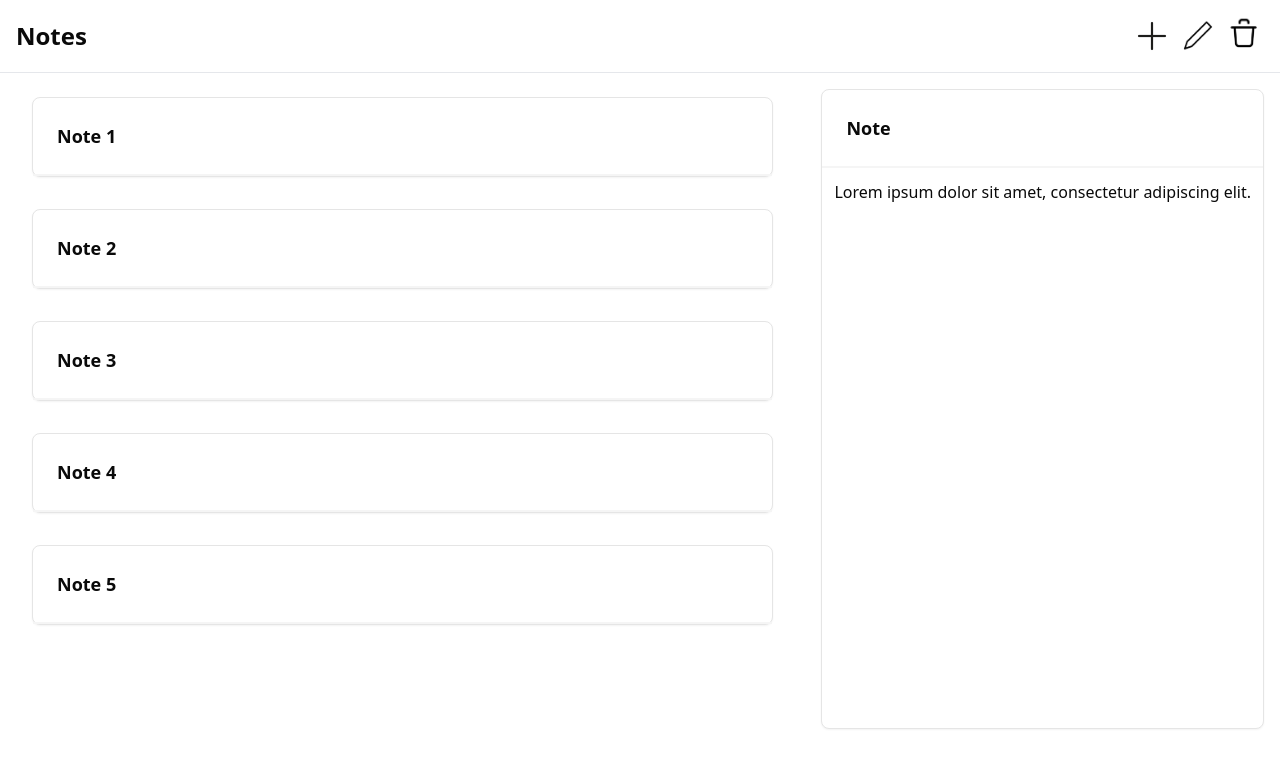
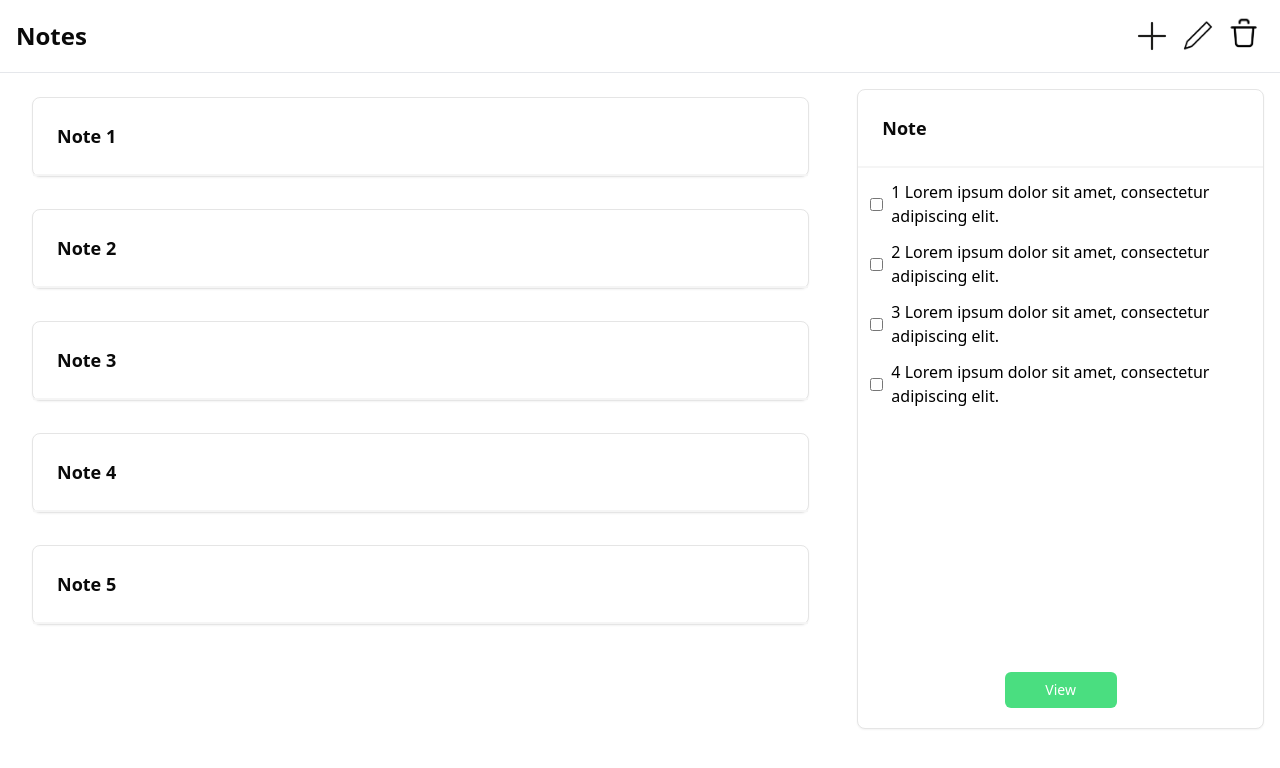
Before and after one commit to darylescode/todo-app, a React (Vite) app in the folder client/: page / in a window 1280 px wide. Shown: the top 768 px of the page. Built offline with nearby package versions, Linux system fonts and the light colour scheme.

Commit message:
Add todo list functionality to NotePreview component and create todoData constant

```diff
--- a/client/src/components/notes/NotePreview.tsx
+++ b/client/src/components/notes/NotePreview.tsx
@@ -1,18 +1,61 @@
-import { useParams } from "react-router";
+import { useState } from "react";
+import { useLocation, useNavigate, useParams } from "react-router";
 
 import { Card, CardContent } from "@/shared/components/ui/card";
+import { todoData } from "@/shared/constants/data/todoData";
+import { Button } from "@/shared/components/ui/button";
 import NoteTitle from "./note-tile/NoteTitle";
 
 function NotePreview() {
+  const navigate = useNavigate();
+  const { pathname } = useLocation();
   const params = useParams();
   const id = params?.id || "";
+  const [todo, setTodo] = useState([...todoData]);
+
+  const handleToggleComplete = (uuid: any) => {
+    setTodo((prevTodo) =>
+      prevTodo.map((item) =>
+        item.uuid === uuid ? { ...item, completed: !item.completed } : item
+      )
+    );
+  };
 
   return (
-    <Card className="m-4 sticky top-24 h-[80vh] overflow-y-auto">
+    <Card className="m-4 sticky top-24 flex-[0.5] h-[80vh] overflow-y-auto flex flex-col">
       <NoteTitle text={`Note ${id}`} />
-      <CardContent className="px-3 pt-3 pb-6 text-left whitespace-pre-wrap">
-        <p>Lorem ipsum dolor sit amet, consectetur adipiscing elit.</p>
+      <CardContent className="px-3 pt-3 pb-6 text-left whitespace-pre-wrap h-full">
+        {todo.map((item) => (
+          <div
+            key={item.uuid}
+            className="flex items-center mb-3"
+          >
+            <input
+              type="checkbox"
+              id={`todo-${item.uuid}`}
+              checked={item.completed}
+              onChange={() => handleToggleComplete(item.uuid)}
+              className="mr-2"
+            />
+            <label
+              htmlFor={`todo-${item.uuid}`}
+              className={
+                item.completed ? "line-through text-gray-500" : "text-black"
+              }
+            >
+              {item.text}
+            </label>
+          </div>
+        ))}
       </CardContent>
+      {pathname === "/" && (
+        <Button
+          onClick={() => navigate(`/${id}`)}
+          className="xxs:hidden md:flex mt-auto bg-green-400 w-28 text-white my-5 self-center"
+        >
+          View
+        </Button>
+      )}
     </Card>
   );
 }
--- /dev/null
+++ b/client/src/shared/constants/data/todoData.ts
@@ -0,0 +1,22 @@
+export const todoData = [
+  {
+    uuid: 1,
+    text: "1 Lorem ipsum dolor sit amet, consectetur adipiscing elit.",
+    completed: false,
+  },
+  {
+    uuid: 2,
+    text: "2 Lorem ipsum dolor sit amet, consectetur adipiscing elit.",
+    completed: false,
+  },
+  {
+    uuid: 3,
+    text: "3 Lorem ipsum dolor sit amet, consectetur adipiscing elit.",
+    completed: false,
+  },
+  {
+    uuid: 4,
+    text: "4 Lorem ipsum dolor sit amet, consectetur adipiscing elit.",
+    completed: false,
+  },
+];
```
